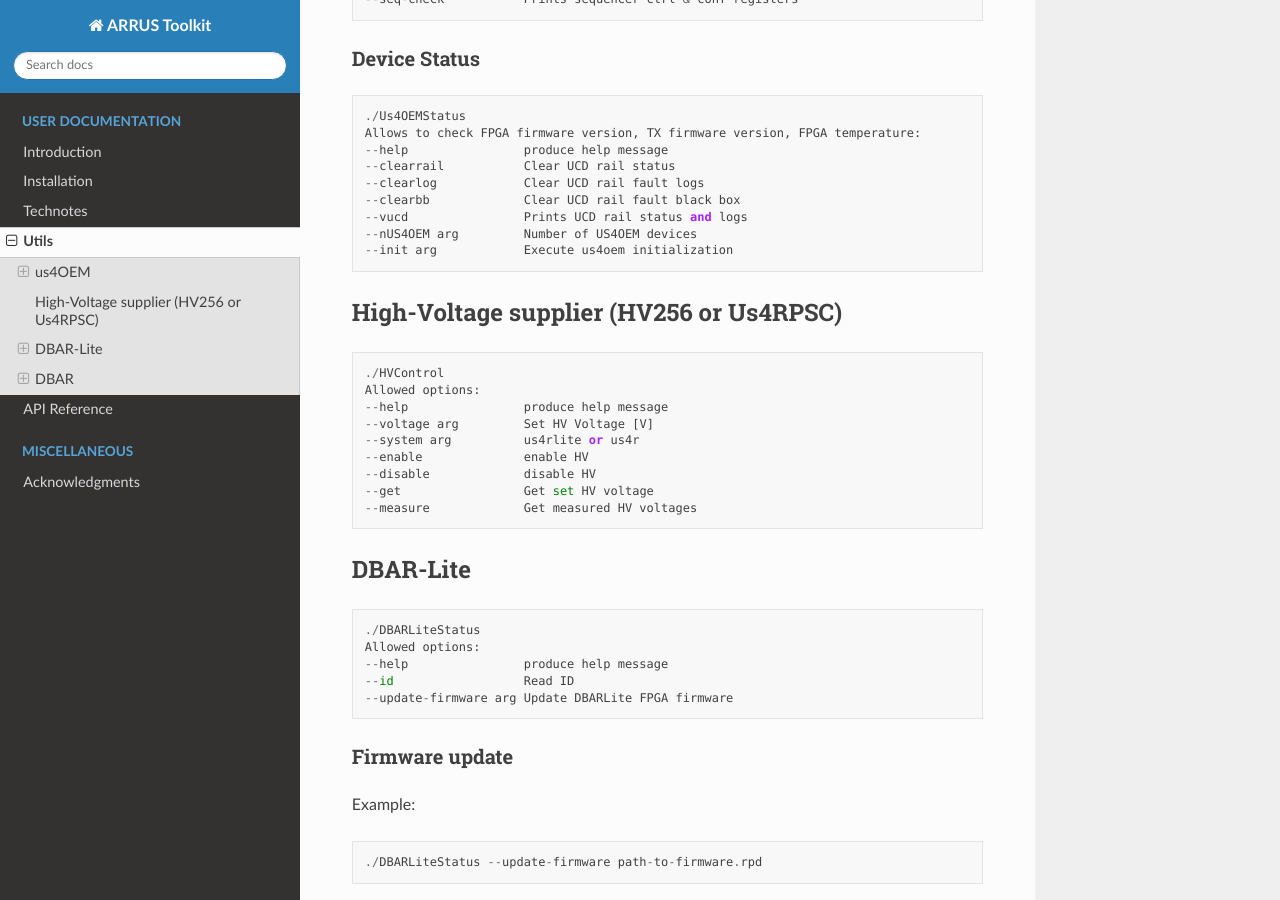
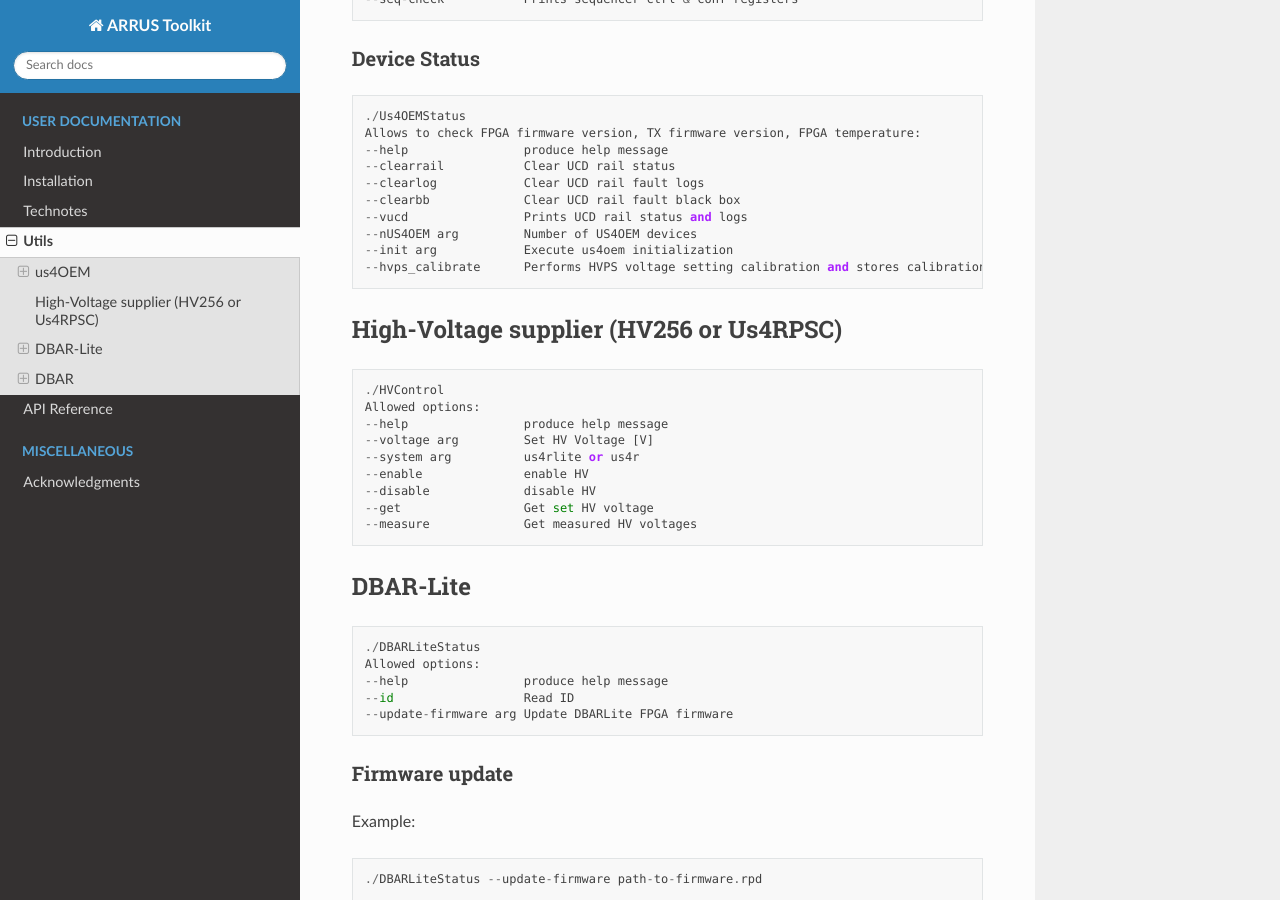
Before and after one commit to us4useu/arrus-toolkit, a Sphinx documentation site: the page built from docs/content/utils.rst, in a window 1280 px wide and 900 px high, scrolled down 1010 px. Built offline with Sphinx 7.4.7 and the Read the Docs theme 3.1.0, drawn with Linux system fonts in a browser that asks for light colours.

Commit message:
Added Us4OEMStatus -hvps_calibration option description to utils.rst

```diff
--- a/docs/content/utils.rst
+++ b/docs/content/utils.rst
@@ -61,6 +61,7 @@ Device Status
     --vucd                Prints UCD rail status and logs
     --nUS4OEM arg         Number of US4OEM devices
     --init arg            Execute us4oem initialization
+    --hvps_calibrate      Performs HVPS voltage setting calibration and stores calibration vector in OEM+ flash memory (Since ARRUS 0.13.0)
 
 High-Voltage supplier (HV256 or Us4RPSC)
 ========================================
```
